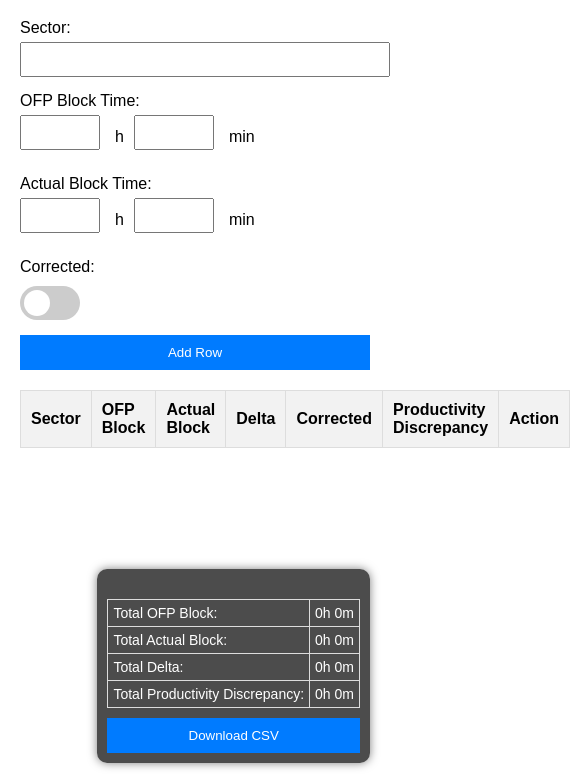
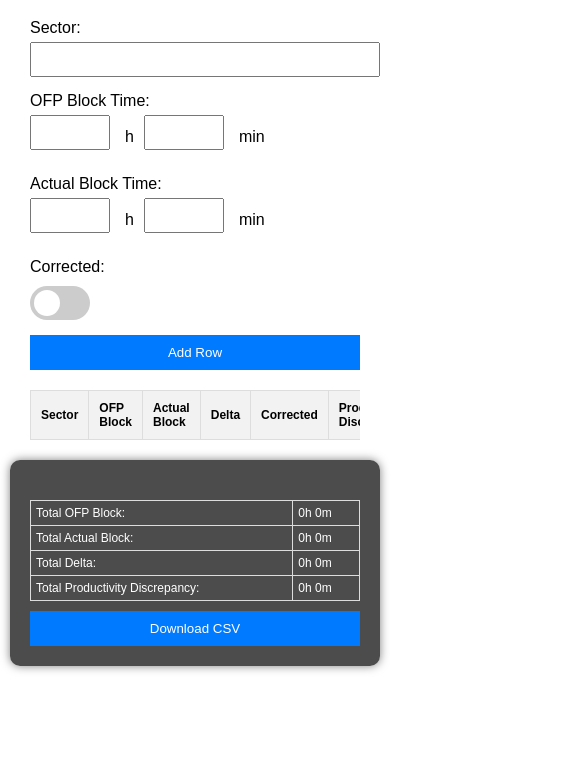
Before and after one commit to merryface/discrepencyCalc, a plain HTML site: page index.html in a window 390 px wide. Shown: the part 61-844 px from the top of the page, 570 px wide, since content can reach past the window. Drawn offline with Linux system fonts and the light colour scheme.

Commit message:
add mobile responsiveness

```diff
--- a/styles.css
+++ b/styles.css
@@ -4,7 +4,7 @@ body {
 }
 
 .container {
-  max-width: 800px;
+  max-width: 100%;
   margin: 0 auto;
 }
 
@@ -41,6 +41,7 @@ table {
   width: 100%;
   border-collapse: collapse;
   margin-top: 20px;
+  font-size: 14px; /* Reduce font size for smaller screens */
 }
 
 th, td {
@@ -117,12 +118,13 @@ input:checked + .slider:before {
   padding: 10px;
   border-radius: 10px;
   box-shadow: 0 0 10px rgba(0, 0, 0, 0.5);
+  width: 250px; /* Make totals box smaller */
 }
 
 #totals-box table {
   width: 100%;
   text-align: left;
-  font-size: 14px;
+  font-size: 12px; /* Make the font size smaller */
 }
 
 #totals-box td {
@@ -164,3 +166,32 @@ button.delete-row {
 button.delete-row:hover {
   background-color: #c82333;
 }
+
+/* Responsive table: Allow horizontal scroll */
+@media screen and (max-width: 768px) {
+  table {
+    font-size: 12px; /* Make text smaller on mobile */
+  }
+
+  .container {
+    padding: 0 10px;
+  }
+
+  #tour-table {
+    overflow-x: auto;
+    display: block;
+  }
+
+  #add-row-button, #download-csv-button {
+    width: 100%;
+  }
+
+  /* Move totals box to the bottom of the page */
+  #totals-box {
+    position: relative;
+    bottom: 0;
+    width: 100%;
+    padding: 20px;
+    margin-top: 20px;
+  }
+}
```
Also changed, not shown: index.html (+2 -5 lines).
